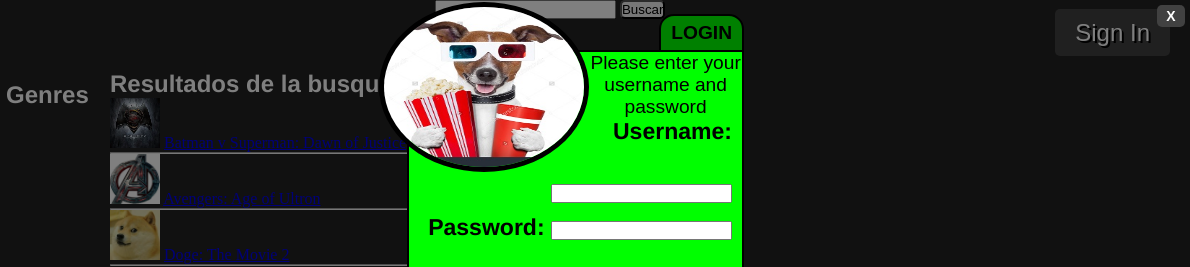
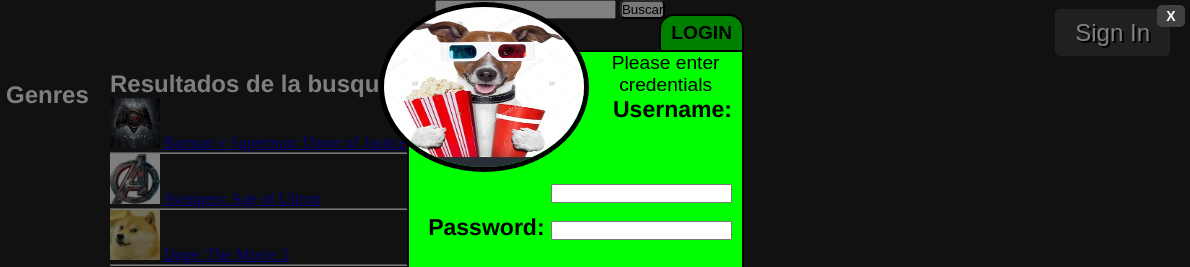
Before and after one commit to RobertoDMC/ProyectoCerti1, a plain HTML site: page Html/buscador.html in a window 1280 px wide. Both pictures are taken after a click on the link "Sign In". Shown: the top 267 px of the page, 90-1280 px from the left. Drawn offline with Linux system fonts and the light colour scheme.

Commit message:
cambie el comentario por credentials

```diff
--- a/Html/buscador.html
+++ b/Html/buscador.html
@@ -38,7 +38,7 @@
 
 									<span class="titule"> LOGIN </span>
 
-										<p>Please enter your username and password</p>
+										<p>Please enter credentials</p>
 
 
 
```
